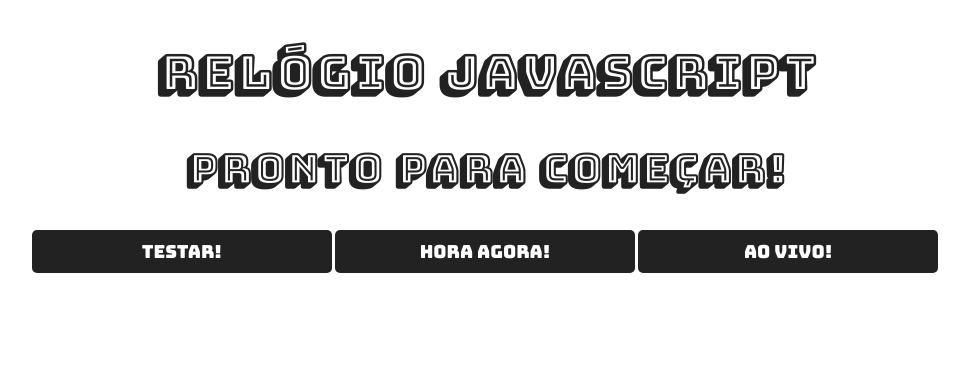
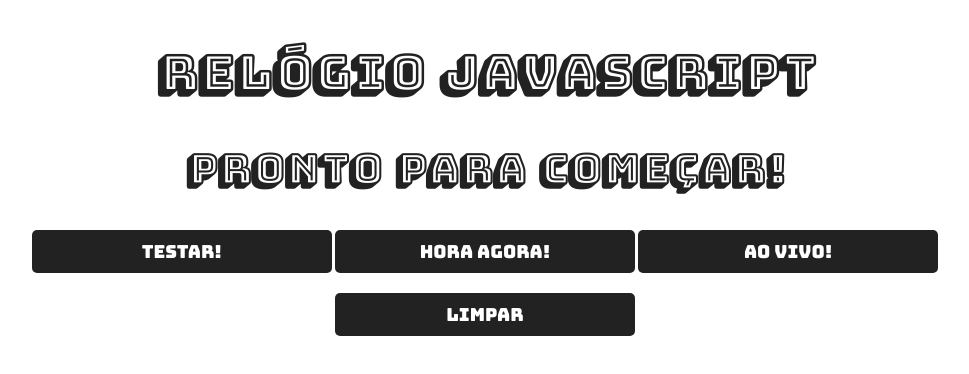
Before and after one commit to WillianDoze/relogio, a plain HTML site: page index.html in a window 1280 px wide. Shown: the whole page, without its empty margins (155-1124 px from the left). Drawn offline with Linux system fonts and the light colour scheme.

Commit message:
Adicionado botão

```diff
--- a/index.html
+++ b/index.html
@@ -23,6 +23,7 @@
             <button id="editClock" class="btn" onclick="editaRelogio()" >Testar!</button>
             <button id="currentClock" class="btn" onclick="mostraRelogioAtual()" >Hora Agora!</button>
             <button id="liveClock" class="btn" onclick="mostraRelogioAoVivo()" >Ao vivo!</button>
+            <button class="btn" onclick="limpar()">Limpar</button>
 
         </div>
 
```
